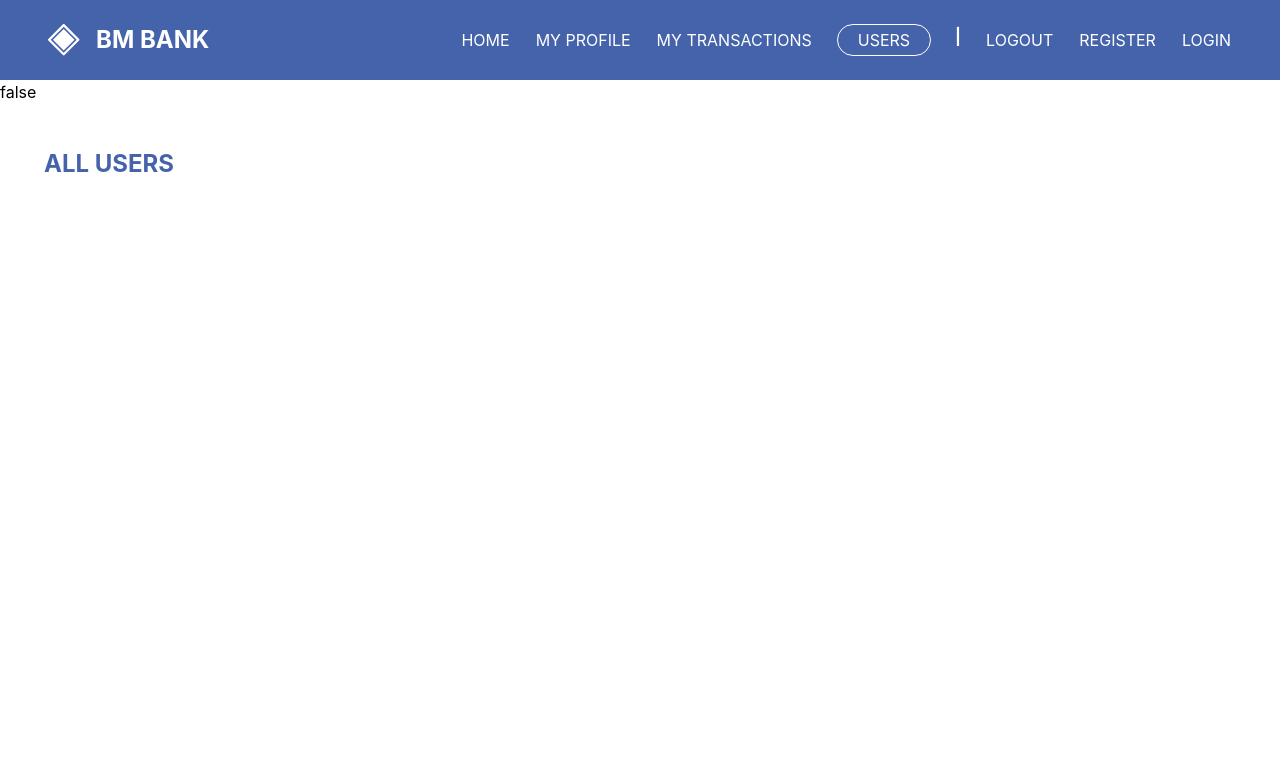
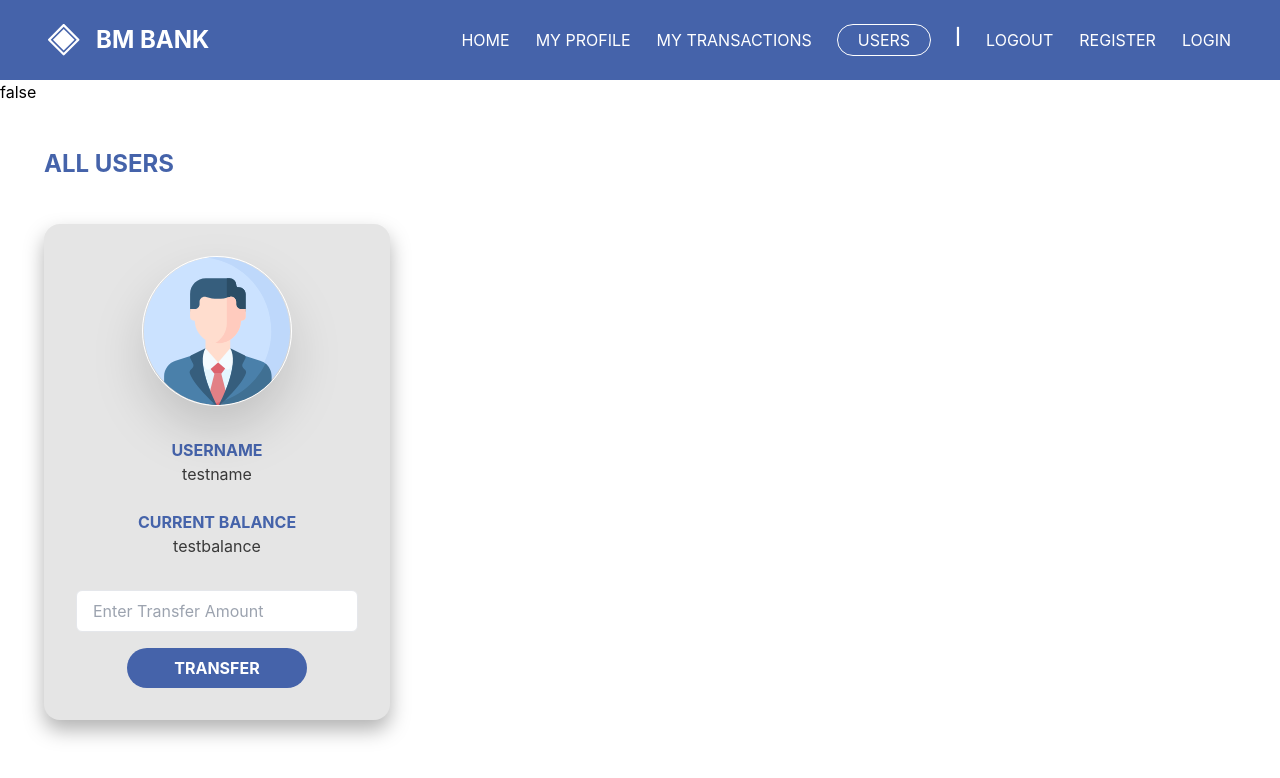
Before and after one commit to Engbashayer/bmbank, a React (Create React App) app: page /users in a window 1280 px wide. Shown: the top 778 px of the page. Built offline with nearby package versions, Linux system fonts and the light colour scheme; the HTML template or start-up script is replaced by a standard one.

Commit message:
fixed design 1

```diff
--- a/src/components/MyTransactions.js
+++ b/src/components/MyTransactions.js
@@ -12,7 +12,7 @@ const MyTransactions = () => {
     <div className="p-11 ">
       <div className="flex flex-col gap-6">
         <div className="text-[#4563AA] font-bold text-2xl">MY TRANSACTIONS</div>
-        <div className="bg-[#ffffff] p-11 drop-shadow-2xl rounded-2xl">
+        <div className="bg-[#ffffff] p-11 flex flex-col gap-8 drop-shadow-[0_10px_10px_rgba(0,0,0,0.30)] rounded-2xl">
           <div className="text-[#4563AA] rounded-full font-bold text-2xl">
             MY CURRENT BALANCE
           </div>
@@ -37,13 +37,13 @@ const MyTransactions = () => {
         </div>
       </div>
       <div className="w-full flex flex-row justify-center p-11 gap-11">
-        <div className="text-white rounded-full font-bold text-2xm p-4 px-12 bg-[#4563AA]">
+        <div className="text-white rounded-full font-bold text-2xm p-4 px-12 bg-[#4563AA] hover:bg-[#7590D1] cursor-pointer">
           TRANSFERS
         </div>
-        <div className="text-white rounded-full font-bold text-2xm p-4 px-12 bg-[#4563AA]">
+        <div className="text-white rounded-full font-bold text-2xm p-4 px-12 bg-[#4563AA] hover:bg-[#7590D1] cursor-pointer">
           DEPOSITS
         </div>
-        <div className="text-white rounded-full font-bold text-2xm p-4 px-12 bg-[#4563AA]">
+        <div className="text-white rounded-full font-bold text-2xm p-4 px-12 bg-[#4563AA] hover:bg-[#7590D1] cursor-pointer">
           WITHDRAWALS
         </div>
       </div>
@@ -81,7 +81,7 @@ const MyTransactions = () => {
                 <div className="w-full flex justify-center">
                   <button
                     type="submit"
-                    className=" w-[200px] text-white rounded-full font-bold text-1xl p-2 px-10 bg-[#4563AA]"
+                    className=" w-[200px] text-white rounded-full font-bold text-1xl p-2 px-10 bg-[#4563AA] hover:bg-[#7590D1]"
                   >
                     DEPOSIT
                   </button>
@@ -114,7 +114,7 @@ const MyTransactions = () => {
                 <div className="w-full flex justify-center">
                   <button
                     type="submit"
-                    className=" w-[200px] text-white rounded-full font-bold text-1xl p-2 px-10 bg-[#4563AA]"
+                    className=" w-[200px] text-white rounded-full font-bold text-1xl p-2 px-10 bg-[#4563AA] hover:bg-[#7590D1]"
                   >
                     WITHDRAW
                   </button>
--- a/src/components/UsersList.js
+++ b/src/components/UsersList.js
@@ -4,6 +4,54 @@ const UsersList = () => {
   return (
     <div className="p-11">
       <div className="text-[#4563AA] font-bold text-2xl pb-11">ALL USERS</div>
+
+      <div className=" bg-[#E5E5E5] w-fit flexx flex-col p-8 rounded-2xl drop-shadow-[0_10px_10px_rgba(0,0,0,0.30)]">
+        <div className="flex flex-col justify-center gap-8 items-center">
+          <img
+            className="w-[150px] h-[150px] drop-shadow-2xl border border-white rounded-full overflow-hidden "
+            src={
+              // isLoading
+              "/assets/default-profile-image.svg"
+              // : "https://react-bank-project.eapi.joincoded.com/" +
+              // myprofile.image
+            }
+          />
+        </div>
+        <div className="flex flex-col pt-8 gap-6">
+          <div className="flex flex-col items-center">
+            <div className="text-[#4563AA] font-bold">USERNAME</div>
+            <div className="text-[#393939]">
+              testname
+              {/* {isLoading ? "Loading" : myprofile.username} */}
+            </div>
+          </div>
+          <div className="flex flex-col items-center">
+            <div className="text-[#4563AA] font-bold">CURRENT BALANCE</div>
+            <div className="text-[#393939]">
+              testbalance {/* {isLoading ? "Loading" : myprofile.balance} */}
+            </div>
+          </div>
+        </div>
+        <div className="flex flex-col gap-4 pt-8">
+          <input
+            placeholder="Enter Transfer Amount"
+            type="number"
+            id="amount"
+            name="amount"
+            // onChange={handleChange}
+            className="w-full px-4 py-2 border rounded-md focus:outline-none focus:ring-2 focus:ring-blue-500"
+            required
+          />
+          <div className="w-full flex justify-center">
+            <button
+              type="submit"
+              className=" w-[180px] text-white rounded-full font-bold text-1xl p-2 px-10 bg-[#4563AA] hover:bg-[#7590D1]"
+            >
+              TRANSFER
+            </button>
+          </div>
+        </div>
+      </div>
     </div>
   );
 };
```
